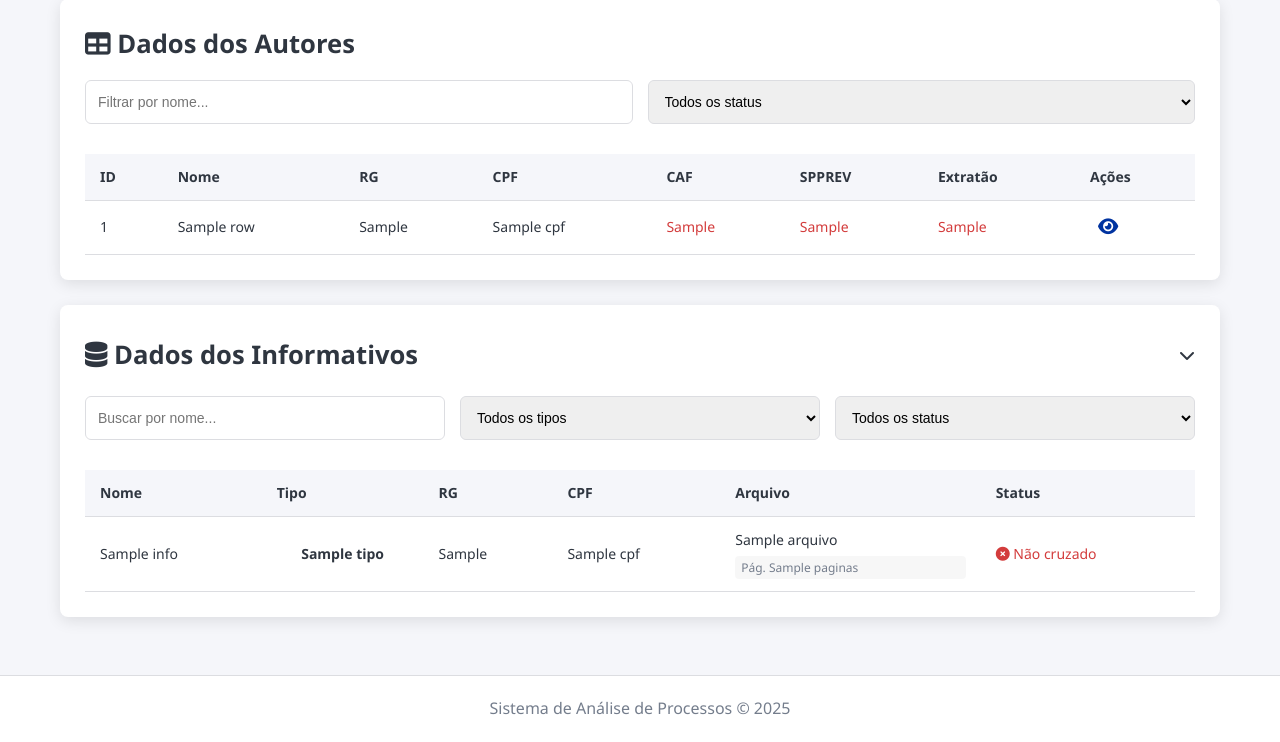
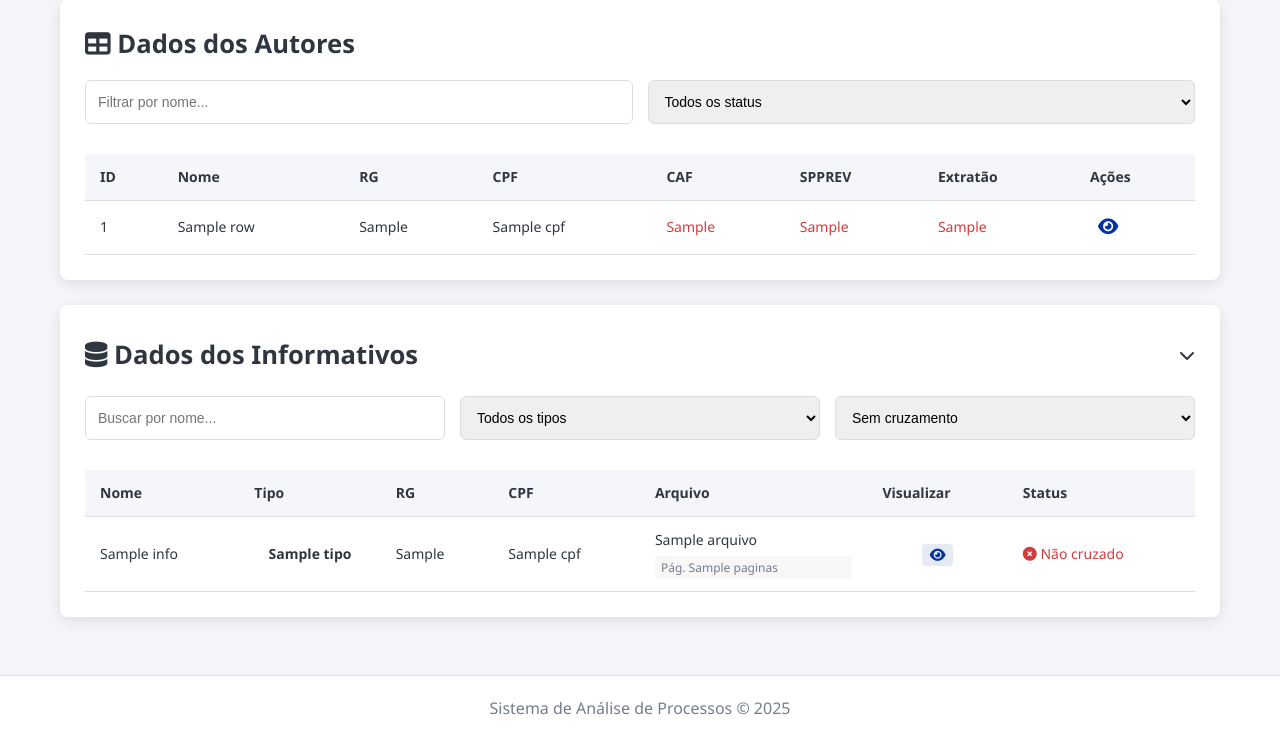
Before and after one commit to PHDRibeiro/analisador-pdf, a Flask app: template templates/resultado.html in a window 1280 px wide, after a click on "Dados dos Informativos". Shown: the part 766-1508 px from the top of the page. Run offline with Flask 2, Linux system fonts and the light colour scheme; the template is opened without the code that fills it: most values are stand-ins (such as "Sample title", 1, 10 or a date in 2020).

Commit message:
Versão 1.42 - Layout + GPT + Dupla Checagem

```diff
--- a/app.py
+++ b/app.py
@@ -339,6 +339,7 @@ def processar_arquivos(tipo_acao='', data_distribuicao=''):
             extratos = parse_extratao(texto)
             for dado in extratos:
                 dado["arquivo"] = nome_original
+                dado["arquivo_completo"] = arquivo  # Nome completo com prefixo
                 dado["paginas"] = extrair_paginas_arquivo(nome_original)
                 dado["tipo"] = "Extratão"
                 dado["encontrado_match"] = False  # Será atualizado durante o cruzamento
@@ -347,6 +348,7 @@ def processar_arquivos(tipo_acao='', data_distribuicao=''):
             registros = parse_caf(texto)
             for dado in registros:
                 dado["arquivo"] = nome_original
+                dado["arquivo_completo"] = arquivo  # Nome completo com prefixo
                 dado["paginas"] = extrair_paginas_arquivo(nome_original)
                 dado["tipo"] = "CAF"
                 dado["encontrado_match"] = False  # Será atualizado durante o cruzamento
@@ -355,6 +357,7 @@ def processar_arquivos(tipo_acao='', data_distribuicao=''):
             registros = parse_spprev(texto)
             for dado in registros:
                 dado["arquivo"] = nome_original
+                dado["arquivo_completo"] = arquivo  # Nome completo com prefixo
                 dado["paginas"] = extrair_paginas_arquivo(nome_original)
                 dado["tipo"] = "SPPREV"
                 dado["encontrado_match"] = False  # Será atualizado durante o cruzamento
@@ -678,15 +681,48 @@ def visualizar_pdf(filename):
     """
     Endpoint para visualizar um arquivo PDF diretamente no navegador.
     """
-    # Agora recebemos o nome completo do arquivo (com o prefixo)
+    # Decodifica o nome do arquivo se necessário
+    decoded_filename = filename
+
+    # Pasta de uploads
     pasta = app.config['UPLOAD_FOLDER']
-    caminho = os.path.join(pasta, filename)
 
-    try:
+    # Lista todos os arquivos disponíveis na pasta para debug
+    arquivos_disponiveis = os.listdir(pasta)
+    print(f"Arquivos disponíveis na pasta: {arquivos_disponiveis}")
+    print(f"Buscando arquivo: {decoded_filename}")
+
+    # 1. Tenta o caminho direto
+    caminho = os.path.join(pasta, decoded_filename)
+    if os.path.exists(caminho):
+        print(f"✅ Arquivo encontrado diretamente: {caminho}")
         return send_file(caminho, mimetype='application/pdf')
-    except FileNotFoundError:
-        # Se o arquivo não for encontrado, retorna um erro 404
-        return f"Arquivo PDF não encontrado: {filename}", 404
+
+    # 2. Tenta verificar se é um arquivo com prefixo
+    for prefixo in ["Informativo_CAF__", "Informativo_SPPREV__", "Informativo_Extratão__", "Informativo_Extratao__"]:
+        arquivo_com_prefixo = f"{prefixo}{decoded_filename}"
+        caminho_prefixado = os.path.join(pasta, arquivo_com_prefixo)
+        if os.path.exists(caminho_prefixado):
+            print(f"✅ Arquivo encontrado com prefixo: {caminho_prefixado}")
+            return send_file(caminho_prefixado, mimetype='application/pdf')
+
+    # 3. Tenta encontrar qualquer arquivo que contenha o nome fornecido
+    for arquivo in arquivos_disponiveis:
+        if decoded_filename in arquivo:
+            caminho_parcial = os.path.join(pasta, arquivo)
+            print(f"✅ Arquivo encontrado parcialmente: {caminho_parcial}")
+            return send_file(caminho_parcial, mimetype='application/pdf')
+
+    # 4. Tenta versão recortada
+    recorte_nome = f"_recorte_{decoded_filename}"
+    recorte_caminho = os.path.join(pasta, recorte_nome)
+    if os.path.exists(recorte_caminho):
+        print(f"✅ Arquivo recortado encontrado: {recorte_caminho}")
+        return send_file(recorte_caminho, mimetype='application/pdf')
+
+    # Se chegou aqui, não encontrou o arquivo
+    print(f"❌ Arquivo não encontrado: {decoded_filename}")
+    return f"Arquivo PDF não encontrado: {decoded_filename}", 404
 
 @app.route('/limpar_uploads', methods=['POST'])
 def limpar_uploads():
--- a/static/style.css
+++ b/static/style.css
@@ -817,3 +817,21 @@ form[action="/limpar_uploads"] {
   background-color: rgba(46, 204, 113, 0.1);
   color: #27ae60;
 }
+
+/* Botão de visualização na tabela de informativos */
+.view-pdf {
+  font-size: 14px;
+  background-color: rgba(0, 51, 160, 0.1);
+  padding: 4px 8px;
+  border-radius: 4px;
+  color: var(--primary);
+  display: inline-flex;
+  align-items: center;
+  justify-content: center;
+  vertical-align: middle;
+}
+
+/* Centralizar conteúdo na coluna */
+.text-center {
+  text-align: center !important;
+}
--- a/templates/resultado.html
+++ b/templates/resultado.html
@@ -217,7 +217,7 @@
           <select id="filtro-status-match" class="filter-select">
             <option value="todos">Todos os status</option>
             <option value="match">Com cruzamento</option>
-            <option value="sem-match">Sem cruzamento</option>
+            <option value="sem-match" selected>Sem cruzamento</option>
           </select>
         </div>
 
@@ -230,6 +230,7 @@
                 <th>RG</th>
                 <th>CPF</th>
                 <th>Arquivo</th>
+                <th>Visualizar</th>
                 <th>Status</th>
               </tr>
             </thead>
@@ -249,6 +250,13 @@
                   {{ info.get('arquivo', '') }}
                   {% if info.get('paginas') %}
                   <span class="pagina-ref">Pág. {{ info.get('paginas', '') }}</span>
+                  {% endif %}
+                </td>
+                <td class="text-center">
+                  {% if info.get('arquivo_completo', '') %}
+                  <button class="btn-icon view-pdf" onclick="abrirPreviewPDF('{{ info.get('arquivo_completo', '') }}')">
+                    <i class="fas fa-eye"></i>
+                  </button>
                   {% endif %}
                 </td>
                 <td class="{{ 'status-sim' if info.get('encontrado_match', False) else 'status-nao' }}">
@@ -330,11 +338,9 @@ function criarModalPDF() {
 function abrirPreviewPDF(caminhoArquivo) {
   criarModalPDF();
 
-  // Extrai apenas o nome do arquivo sem o caminho completo
-  const nomeArquivo = caminhoArquivo.split('/').pop();
-
   // Cria a URL correta para visualizar o PDF
-  const url = `/visualizar_pdf/${encodeURIComponent(nomeArquivo)}`;
+  const url = `/visualizar_pdf/${encodeURIComponent(caminhoArquivo)}`;
+  console.log("Abrindo PDF:", caminhoArquivo, "URL completa:", url);
   pdfFrame.src = url;
   pdfModal.style.display = 'block';
 }
@@ -576,6 +582,8 @@ function toggleInformativos() {
     icon.classList.add('open');
     setTimeout(() => {
       container.classList.add('open');
+      // Aplica o filtro de "Sem cruzamento" quando a tabela é exibida pela primeira vez
+      aplicarFiltrosInformativos();
     }, 10);
   } else {
     container.classList.remove('open');
```
Also changed, not shown: 1 other file.
